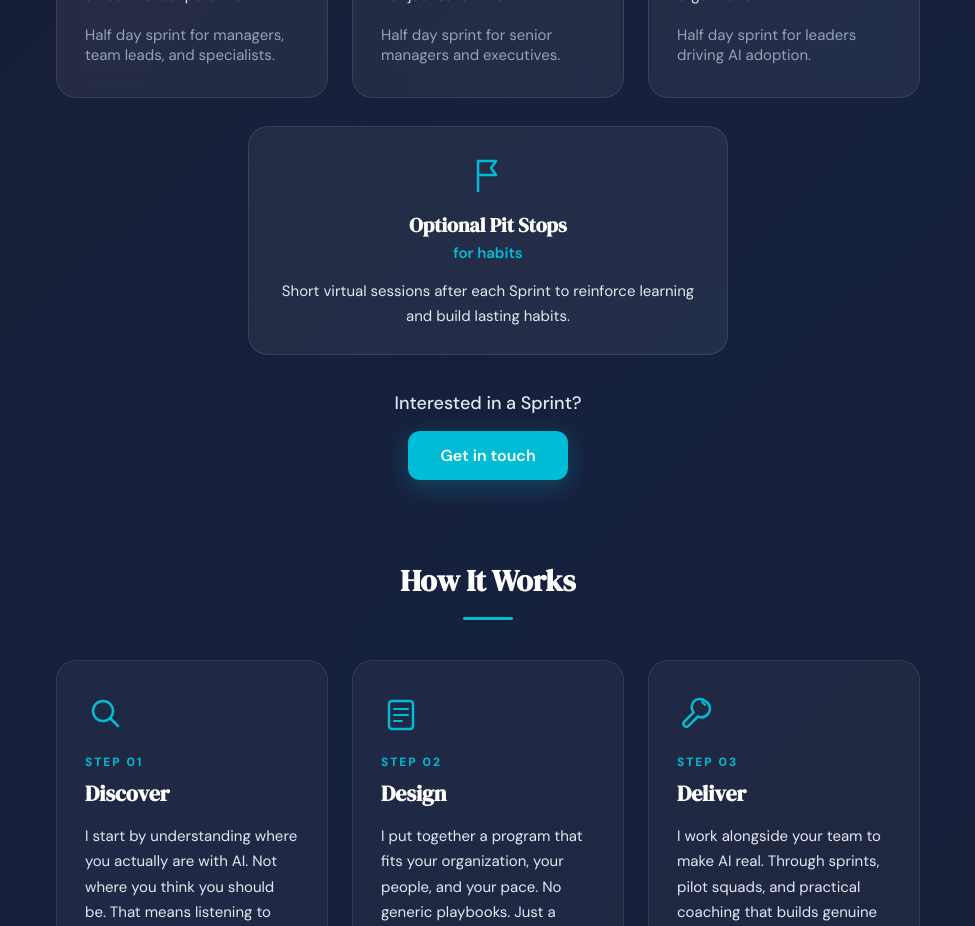
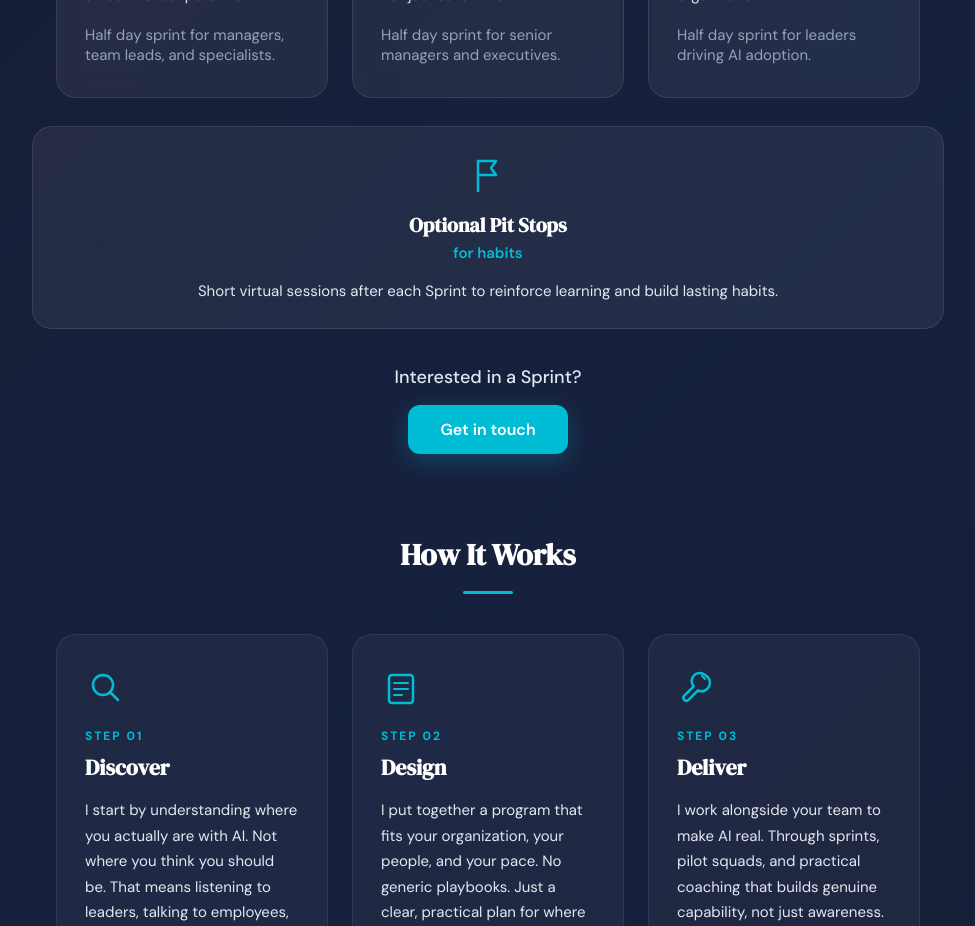
Before and after one commit to coachbay/site, a React (Vite) app: page / in a window 1280 px wide. Shown: the part 1400-2326 px from the top of the page, without its empty margins (152-1127 px from the left). Built offline with nearby package versions, Linux system fonts and the light colour scheme.

Commit message:
Make Pit Stops card full width to match sprint cards above

```diff
--- a/index.css
+++ b/index.css
@@ -40,9 +40,9 @@ body {
   margin: 0 auto;
 }
 
-/* Pit Stops: centered, wider on desktop */
+/* Pit Stops: full width on desktop, constrained on mobile */
 .pitstop-card {
-  max-width: 480px;
+  max-width: 960px;
   margin-left: auto;
   margin-right: auto;
 }
```
Also changed, not shown: 5 other files (tests, documents, lock files or other folders).
